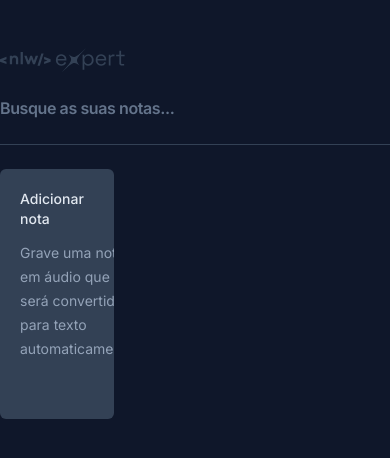
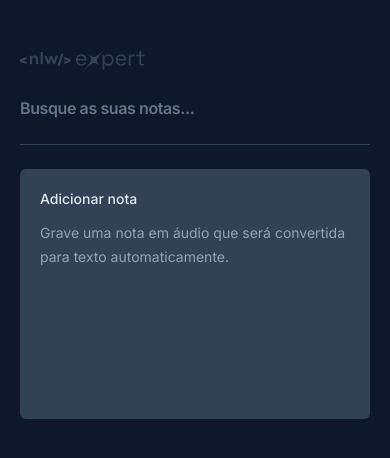
Before and after one commit to Ev4ndr0/notes, a React (Vite) app: page / in a window 390 px wide. Shown: the top 458 px of the page. Built offline with nearby package versions, Linux system fonts and the light colour scheme.

Commit message:
feat: Incluido busca e deleção da nota

```diff
--- a/src/app.tsx
+++ b/src/app.tsx
@@ -1,7 +1,8 @@
-import { useState } from 'react'
+import { ChangeEvent, useState } from 'react'
 import logo from './assets/logo-nlw-expert.svg'
 import { NewNoteCard } from './components/new-note-card'
 import { NoteCard } from './components/note-card'
+import { toast } from 'sonner'
 
 interface Note {
   id: string,
@@ -10,6 +11,7 @@ interface Note {
 }
 
 export function App() {
+  const [search, setSearch] = useState('')
   const [notes, setNotes] = useState<Note[]>(() => {
     const notesOnStorage = localStorage.getItem('notes')
 
@@ -18,6 +20,16 @@ export function App() {
     }
     return []
   });
+
+  function handleSearch(event: ChangeEvent<HTMLInputElement>) {
+    const query = event.target.value;
+
+    setSearch(query)
+  }
+
+ const filterNotes = search !== ''
+ ? notes.filter(note => note.content.toLocaleLowerCase().includes(search.toLocaleLowerCase()))
+ : notes
 
   function onNoteCreated(content: string) {
     const newNote = {
@@ -32,8 +44,21 @@ export function App() {
 
 
   }
+
+
+  function onNoteDeleted(id: string) {
+    const notesArray = notes.filter(note => {
+      return note.id !== id
+    })
+
+    toast.success('Nota excluida com sucesso')
+
+    setNotes(notesArray)
+    localStorage.setItem('notes', JSON.stringify(notesArray))
+
+  }
   return (
-    <div className='mx-auto max-w-6xl my-12 space-y-6 '>
+    <div className='mx-auto max-w-6xl my-12 space-y-6 px-5'>
 
       <img src={logo} alt='NLW Expert' />
 
@@ -41,16 +66,17 @@ export function App() {
         <input
           type='text'
           placeholder='Busque as suas notas...'
-          className='w-full bg-transparent text-5x1 font-semibold tracking-tight outline-none placeholder:text-slate-500' />
+          className='w-full bg-transparent text-5x1 font-semibold tracking-tight outline-none placeholder:text-slate-500'
+          onChange={handleSearch} />
 
       </form>
       <div className='h-px bg-slate-700' />
 
-      <div className='grid grid-cols-3 gap-6 auto-rows-[250px]'>
+      <div className='grid grid-cols-1 md:grid-cols-2 lg:grid-cols-3 gap-6 auto-rows-[250px]'>
 
         <NewNoteCard onNoteCreated={onNoteCreated} />
-        {notes.map(note => {
-          return <NoteCard key={note.id} note={note} />
+        {filterNotes.map(note => {
+          return <NoteCard onNoteDeleted={onNoteDeleted} key={note.id} note={note} />
         })}
 
 
--- a/src/components/note-card.tsx
+++ b/src/components/note-card.tsx
@@ -5,12 +5,14 @@ import { X } from 'lucide-react'
 
 interface NoteCardProps {
     note: {
+        id: string,
         date: Date,
         content: string
     }
+    onNoteDeleted: (id: string) => void
 }
 
-export function NoteCard({ note }: NoteCardProps) {
+export function NoteCard({ note, onNoteDeleted }: NoteCardProps) {
     return (
 
         <Dialog.Root>
@@ -30,7 +32,7 @@ export function NoteCard({ note }: NoteCardProps) {
             <Dialog.Portal>
                 <Dialog.Overlay className='inset-0 fixed bg-black/50' />
 
-                <Dialog.Content className='fixed overflow-hidden left-1/2 top-1/2 -translate-x-1/2 -translate-y-1/2 max-w-[600px] w-full h-[60vh] bg-slate-700 rounded-md flex flex-col outline-none'>
+                <Dialog.Content className='fixed overflow-hidden inset-0 md:inset-auto md:left-1/2 md:top-1/2 md:-translate-x-1/2 md:-translate-y-1/2 md:max-w-[600px] w-full md:h-[60vh] bg-slate-700 md:rounded-md flex flex-col outline-none'>
                     <Dialog.Close className='absolute right-0 top-0 bg-slate-800 p-1.5 text-slate-400 hover:text-slate-100'>
                         <X className='size-5' />
 
@@ -46,6 +48,7 @@ export function NoteCard({ note }: NoteCardProps) {
                     </div>
                     <button
                         type='button'
+                        onClick={() => onNoteDeleted(note.id)}
                         className='w-full bg-slate-800 py-4 text-center text-sm text-slate-300 outline-none font-medium group'>
                         Deseja <span className='text-red-400 group-hover:underline'>apagar essa nota</span> ?
                     </button>
```
